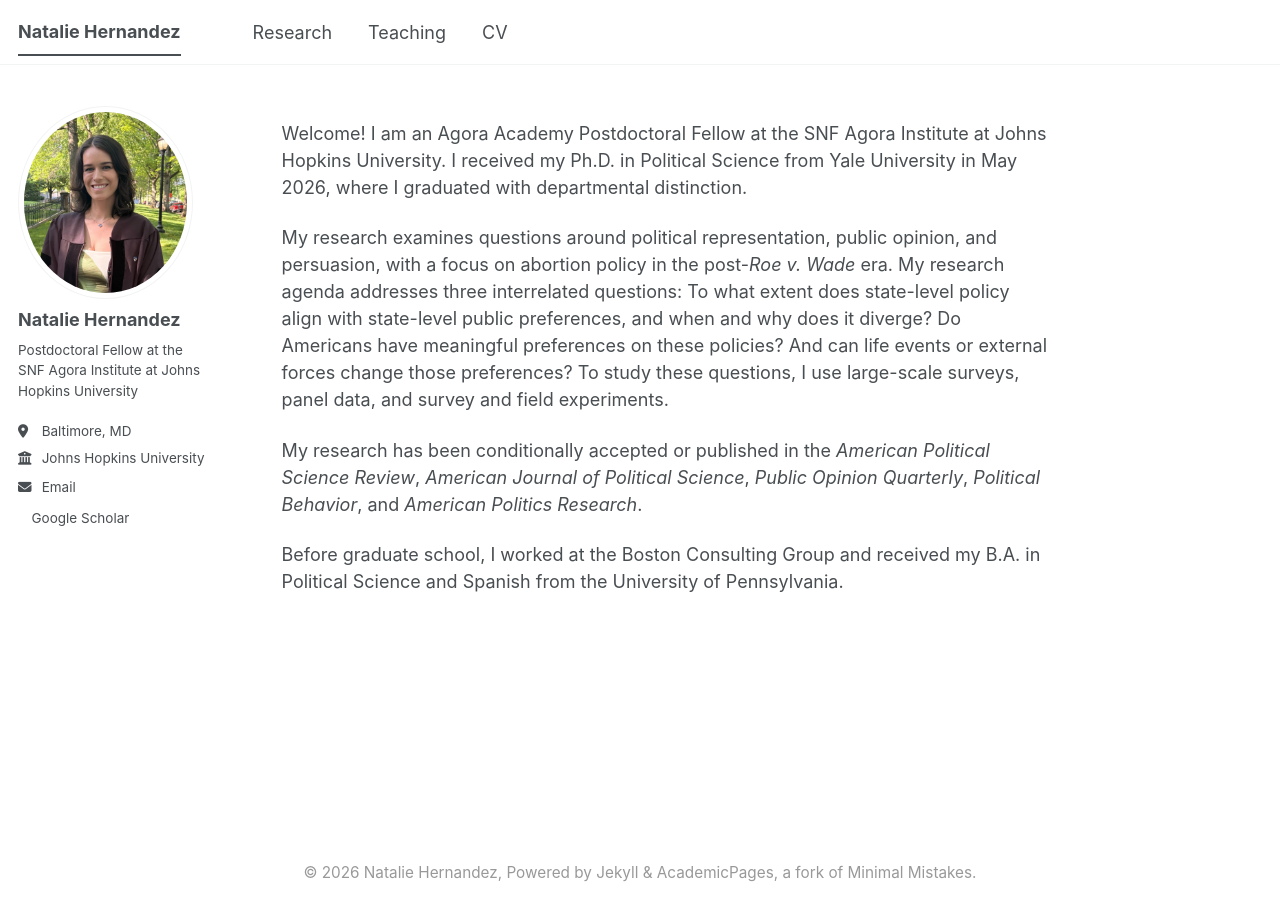
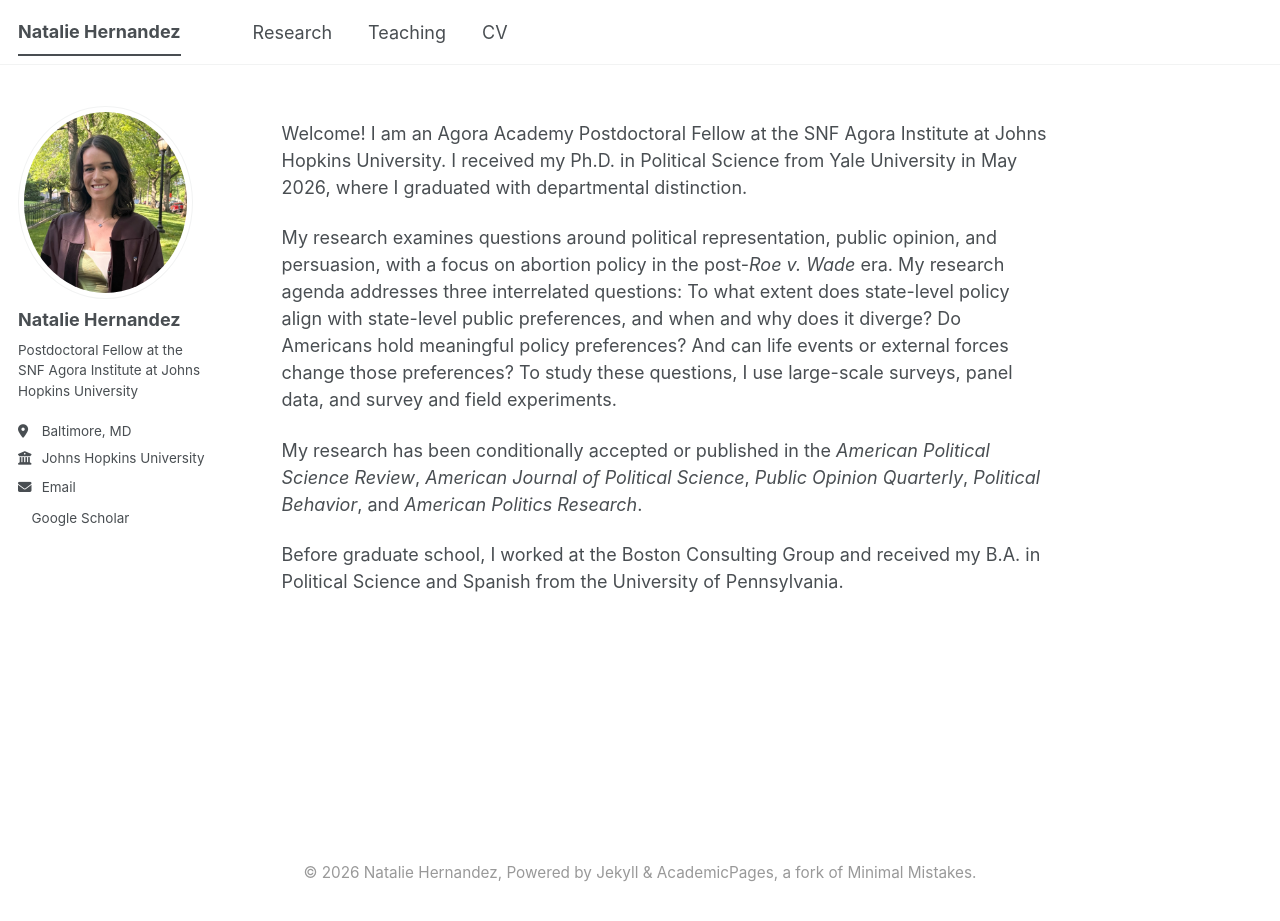
Before and after one commit to nataliehdez11/nataliehdez11.github.io, a Jekyll site: the page built from _pages/about.md, in a window 1280 px wide and 939 px high. Shown: the top 921 px of the window. Built offline with Jekyll 4.4.1, drawn with Linux system fonts in a browser that asks for light colours; a style sheet for code colours, icons or effects is not loaded.

Commit message:
Update about.md

```diff
--- a/_pages/about.md
+++ b/_pages/about.md
@@ -9,7 +9,7 @@ redirect_from:
 
 Welcome! I am an Agora Academy Postdoctoral Fellow at the SNF Agora Institute at Johns Hopkins University. I received my Ph.D. in Political Science from Yale University in May 2026, where I graduated with departmental distinction.
 
-My research examines questions around political representation, public opinion, and persuasion, with a focus on abortion policy in the post-*Roe v. Wade* era. My research agenda addresses three interrelated questions: To what extent does state-level policy align with state-level public preferences, and when and why does it diverge? Do Americans have meaningful preferences on these policies? And can life events or external forces change those preferences? To study these questions, I use large-scale surveys, panel data, and survey and field experiments.
+My research examines questions around political representation, public opinion, and persuasion, with a focus on abortion policy in the post-*Roe v. Wade* era. My research agenda addresses three interrelated questions: To what extent does state-level policy align with state-level public preferences, and when and why does it diverge? Do Americans hold meaningful policy preferences? And can life events or external forces change those preferences? To study these questions, I use large-scale surveys, panel data, and survey and field experiments.
 
 My research has been conditionally accepted or published in the *American Political Science Review*, *American Journal of Political Science*, *Public Opinion Quarterly*, *Political Behavior*, and *American Politics Research*.
 
```
